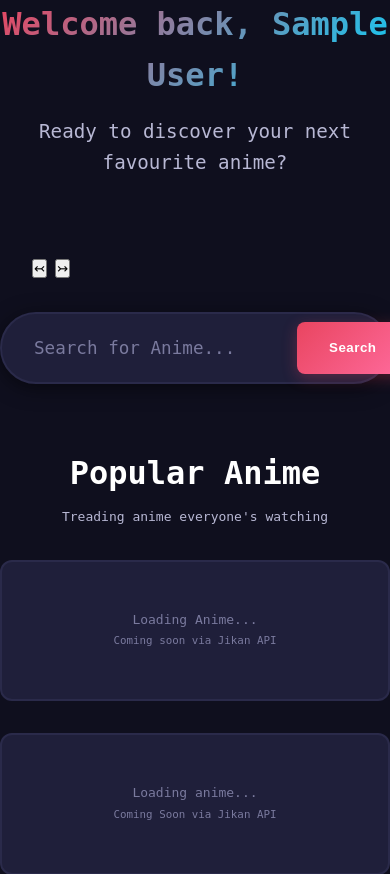
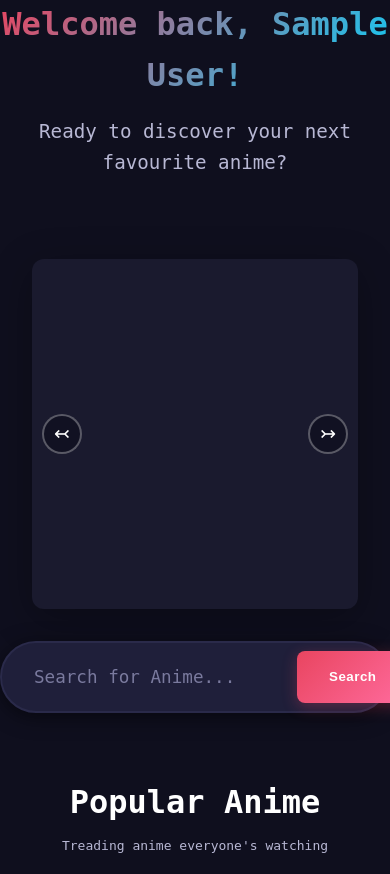
Before and after one commit to blu3-bird/Anime-Verse, a Flask app: page / in a window 390 px wide. Shown: the part 208-1082 px from the top of the page. Run offline with Flask 3, Linux system fonts and the light colour scheme; the visitor is signed in with stand-in values (Sample User, id 1); data that the repository does not hold is empty.

Commit message:
added css for hero section on index page

```diff
--- a/app/static/css/base.css
+++ b/app/static/css/base.css
@@ -2375,3 +2375,250 @@ a:hover {
         opacity: 0;
     }
 }
+
+/* Hero Carousel styles*/
+
+.her0-carousel-section {
+    margin-bottom: 3rem;
+    padding: 2rem 0;
+}
+.hero-carousel {
+    position: relative;
+    width: 100%;
+    height: 500px;
+    overflow: hidden;
+    border-radius: 16px;
+    box-shadow: 0 10px 40px rgba(0,0,0,0.3);
+    background: var(--bg-secondary);
+}
+.carousel-track {
+    display: flex;
+    width: 100%;
+    height: 100%;
+    position: relative;
+    transition: transform 0.5s ease-in-out;
+}
+
+.carousel-slide {
+    min-width: 100%;
+    height: 100%;
+    position: relative;
+    display: none;
+}
+
+.carousel-slide.active {
+    display: block;
+}
+
+.slide-background {
+    position: absolute;
+    top: 0;
+    left: 0;
+    width: 100%;
+    height: 100%;
+    background-size: cover;
+    background-position: center;
+    background-repeat: no-repeat;
+    filter: brightness(0.7);
+}
+
+.slide-overlay{
+    position: absolute;
+    top: 0;
+    left: 0;
+    width: 100%;
+    height: 100%;
+    background: linear-gradient(
+        to right,
+        rgba(15,15,30 ,0.95) 0%,
+        rgba(15,15,30,0.7) 50%,
+        rgba(15,15,30,0.3) 100%
+    );
+    z-index: 1;
+}
+
+.slide-content{
+    position: absolute;
+    top: 50%;
+    left: 5%;
+    transform: translateY(-50%);
+    max-width: 600px;
+    z-index: 2;
+    color: white;
+}
+
+.slide-title{
+    font-size: 3rem;
+    font-weight: 700;
+    margin-bottom: 1rem;
+    line-height: 1.2;
+    text-shadow: 2px 2px 8px rgba(0, 0, 0, 0.8);
+}
+
+.slide-meta {
+    display: flex;
+    flex-wrap: wrap;
+    gap: 1rem;
+    margin-bottom: 1.5rem;
+    font-size: 0.95rem;
+}
+
+.slide-meta span{
+    background: rgba(15, 15, 30, 0.7);
+    padding: 0.4rem 0.8rem;
+    border-radius: 6px;
+    border: 1px solid rgba(255, 255, 255, 0.2);
+    backdrop-filter: blur(10px);
+}
+
+.meta-rating{
+    color: var(--accent-primary);
+    font-weight: 600;
+}
+
+.slide-actions {
+    margin-top: 1.5rem;
+}
+
+.slide-actions .btn {
+    font-size: 1.1rem;
+    padding: 0.9rem 2rem;
+    box-shadow: 0 4px 15px rgba(233, 69, 96, 0.4);
+}
+
+.slide-actions .btn:hover{
+    transform: translateY(-3px);
+    box-shadow: 0 4px 15px rgba(233, 69, 96, 0.6);
+}
+
+.carousel-arrow{
+    position: absolute;
+    top: 50%;
+    transform: translateY(-50%);
+    background: rgba(15, 15, 30, 0.7);
+    color: white;
+    border: 2px solid rgba(255, 255, 255, 0.3);
+    width: 50px;
+    height: 50px;
+    border-radius: 50%;
+    font-size: 1.5rem;
+    cursor: pointer;
+    z-index: 3;
+    backdrop-filter: blue(10px);
+    transition: all 0.3s ease;
+}
+
+.carousel-arrow:hover{
+    background: var(--accent-primary);
+    border-color: var(--accent-primary);
+    transform: translateY(-50%) scale(1.1);
+}
+
+.carousel-arrow-left{
+    left: 20px;
+}
+
+.carousel-arrow-right {
+    right: 20px;
+}
+
+/* Slide indicators */
+
+
+.carousel-indicators{
+    position: absolute;
+    bottom: 20px;
+    left: 50%;
+    transform: translateY(-50%);
+    display: flex;
+    gap: 10px;
+    z-index: 3;
+}
+
+.indicator{
+    width: 12px;
+    height: 12px;
+    border-radius: 50%;
+    background: rgba(255, 255, 255, 0.4);
+    border: 2px solid  rgba(255, 255, 255, 0.6);
+    cursor: pointer;
+    transition: all 0.3s ease;
+    padding: 0;
+}
+
+.indicator:hover{
+    background: rgba(255,255,255,0.7);
+    transform: scale(1.2);
+}
+
+.indicator.active{
+    background: var(--accent-primary);
+    border-color: var(--accent-primary);
+    width: 30px;
+    border-radius: 6px;
+}
+
+@media (max-width: 768px) {
+    .hero-carousel{
+        height: 400px;
+    }
+
+    .slide-content{
+        left: 5%;
+        right: 5%;
+        max-width: 90%;
+    }
+
+    .slide-title{
+        font-size: 2rem;
+    }
+
+    .slide-meta{
+        font-size: 0.85rem;
+        gap: 0.5rem;
+    }
+
+    .carousel-arrow{
+        width: 40px;
+        height: 40px;
+        font-size: 1.2rem;
+    }
+
+    .carousel-arrow-left{
+        left: 10px;
+    }
+
+.carousel-arrow-right{
+    right: 10px;
+}
+
+}
+
+@media (max-width: 480px) {
+    .hero-carousel{
+        height: 350px;
+        border-radius: 12px;
+    }
+
+    .slide-title{
+        font-size: 1.5rem;
+    }
+
+    .slide-meta{
+        font-size: 0.75rem;
+    }
+
+    .carousel-indicators{
+        bottom: 10px;
+        gap: 6px;
+    }
+
+    .indicator{
+        width: 8px;
+        height: 8px;
+    }
+
+    .indicator.active{
+        width: 20px;
+    }
+}
```
